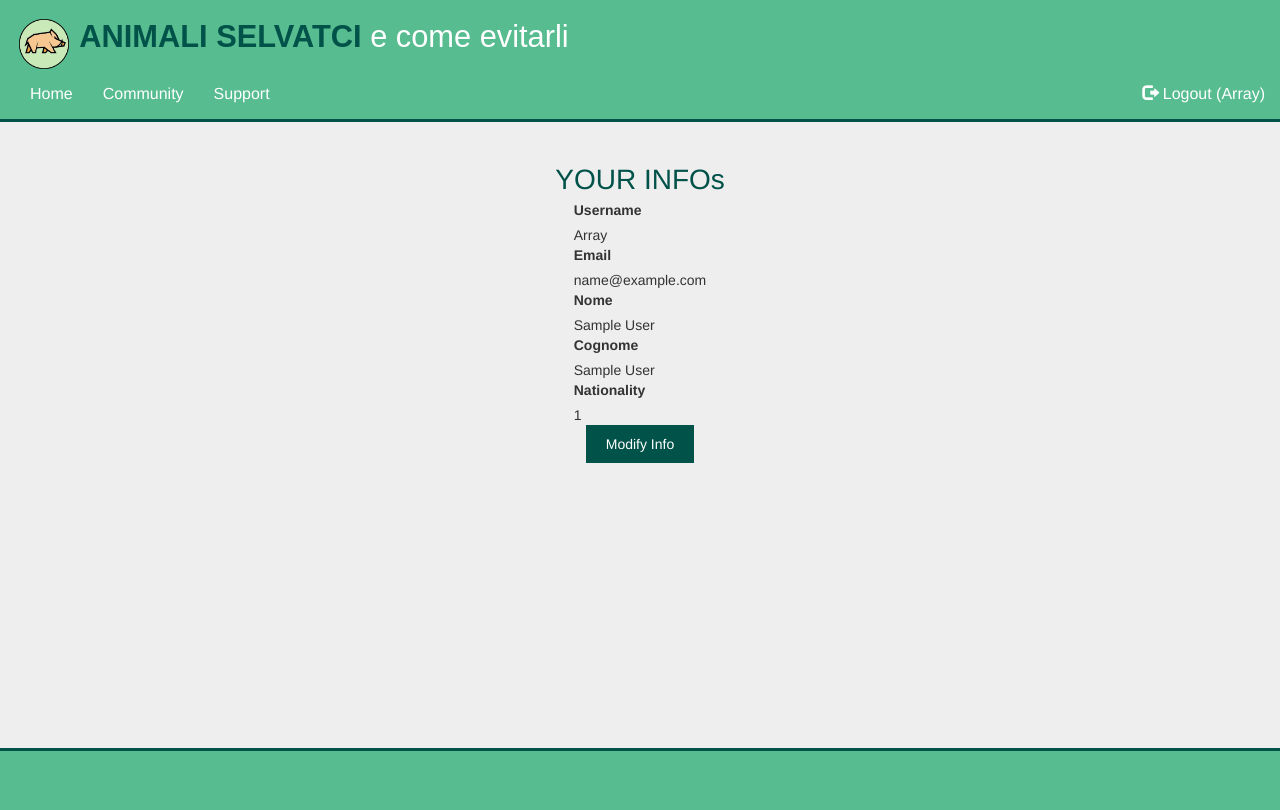
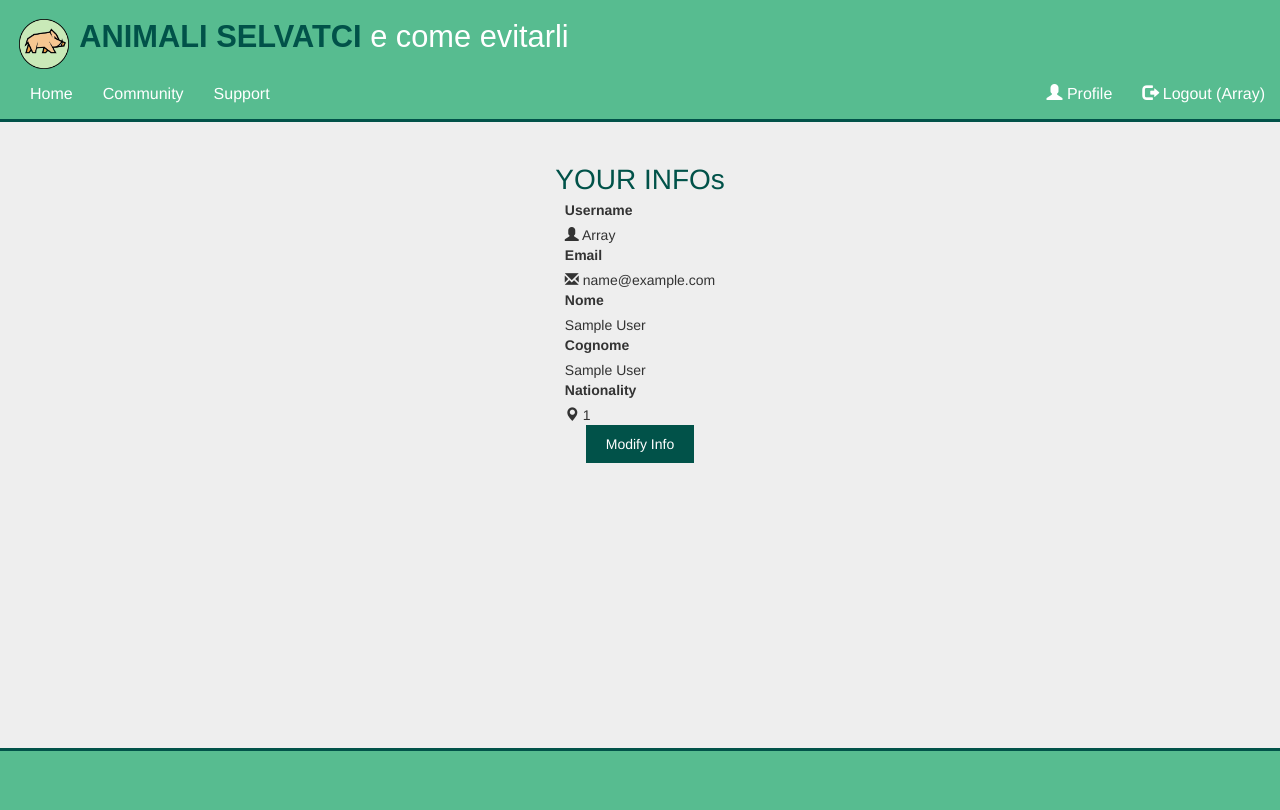
Before and after one commit to edoardofeo/ASCE, a PHP site: page /displayinfo.php in a window 1280 px wide. Shown: the top 810 px of the page. Run offline with PHP 8.4, Linux system fonts and the light colour scheme; the visitor is signed in with stand-in values (Sample User, id 1); some libraries are stand-ins or nearby versions.

Commit message:
corretti alcuni errori

```diff
--- a/displayinfo.php
+++ b/displayinfo.php
@@ -77,6 +77,7 @@ include("authentication.php");
                     </li>
                 </ul>
                 <ul class="nav navbar-nav navbar-right">
+                    <li><a href="profile.php"><span class="glyphicon glyphicon-user"></span> Profile</a>
                     </li>
                     <li><a href="logout.php"><span class="glyphicon glyphicon-log-out"></span> Logout (<?php echo $_SESSION['user']?>)</a>
                     </li>
@@ -100,19 +101,19 @@ include("authentication.php");
                 <table align="center">
 
                     <tr><td> <label>Username</label> </td></tr>
-                    <tr><td> <span> <?php echo $_SESSION['user']?></span> </td></tr>
+                    <tr><td><span class="glyphicon glyphicon-user"></span> <span> <?php echo $_SESSION['user']?></span> </td></tr>
 
                     <tr><td> <label>Email</label> </td></tr>
-                    <tr><td> <span> <?php echo $_SESSION['email']?></span>  </td></tr>
+                    <tr><td> <span class="glyphicon glyphicon-envelope"></span> <span><?php echo $_SESSION['email']?></span>  </td></tr>
 
                     <tr><td> <label>Nome</label> </td></tr>
-                    <tr><td> <span> <?php echo $_SESSION['nome'];?></span> </td></tr>
+                    <tr><td> <span> <?php echo $_SESSION['name'];?></span> </td></tr>
 
                     <tr><td> <label>Cognome</label> </td></tr>
-                    <tr><td> <span> <?php echo $_SESSION['cognome'];?></span> </td></tr>
+                    <tr><td> <span> <?php echo $_SESSION['surname'];?></span> </td></tr>
 
                     <tr><td> <label>Nationality</label> </td></tr>
-                    <tr><td> <span> <?php echo $_SESSION['nazione']; ?></span> </td></tr>
+                    <tr><td> <span class="glyphicon glyphicon-map-marker"></span> <span> <?php echo $_SESSION['nation']; ?></span> </td></tr>
 
                 </table>
 
--- a/login.php
+++ b/login.php
@@ -154,7 +154,7 @@ if ($_SERVER["REQUEST_METHOD"] == "POST") {
                     <tr><td><input type="password" class="form-control" placeholder="********" name="pw" id="log_pw" required/></td></tr>
                     <tr><td> <div style="min-height: 20px"  class="error_form" id="pw_error_msg">  </div> </td></tr>
 
-                    <tr><td> <label><input type="checkbox" name="checkbox" id="log_checkbox"/> Remember me</label></td></tr>
+                    <tr><td> <div class="checkbox"><label><input type="checkbox" name="checkbox" id="log_checkbox"/> Remember me</label></div></td></tr>
 
                     <tr><td> <div id="login_result"></div></td></tr>
 
```
Also changed, not shown: php/do_login.php (+5 -2 lines).
